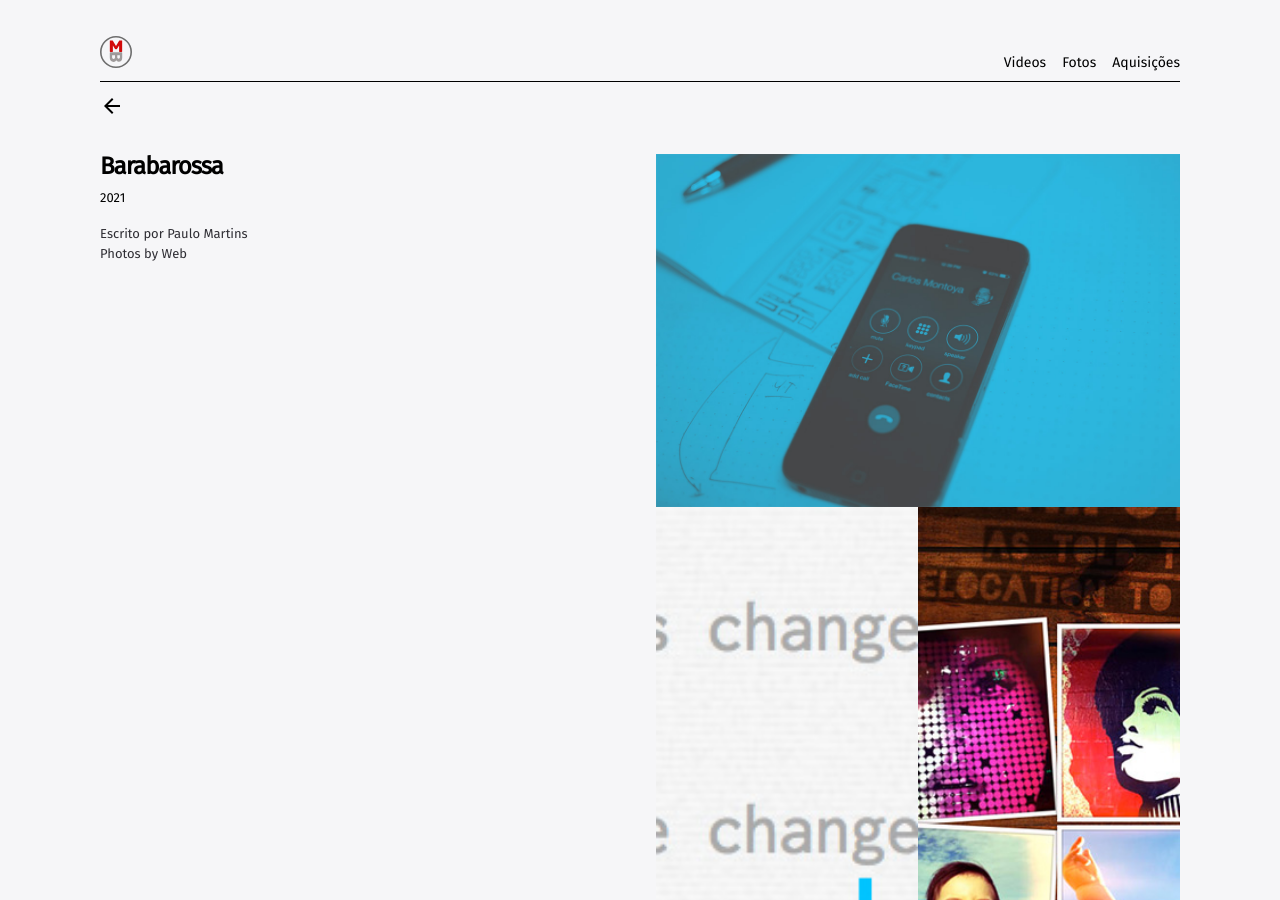
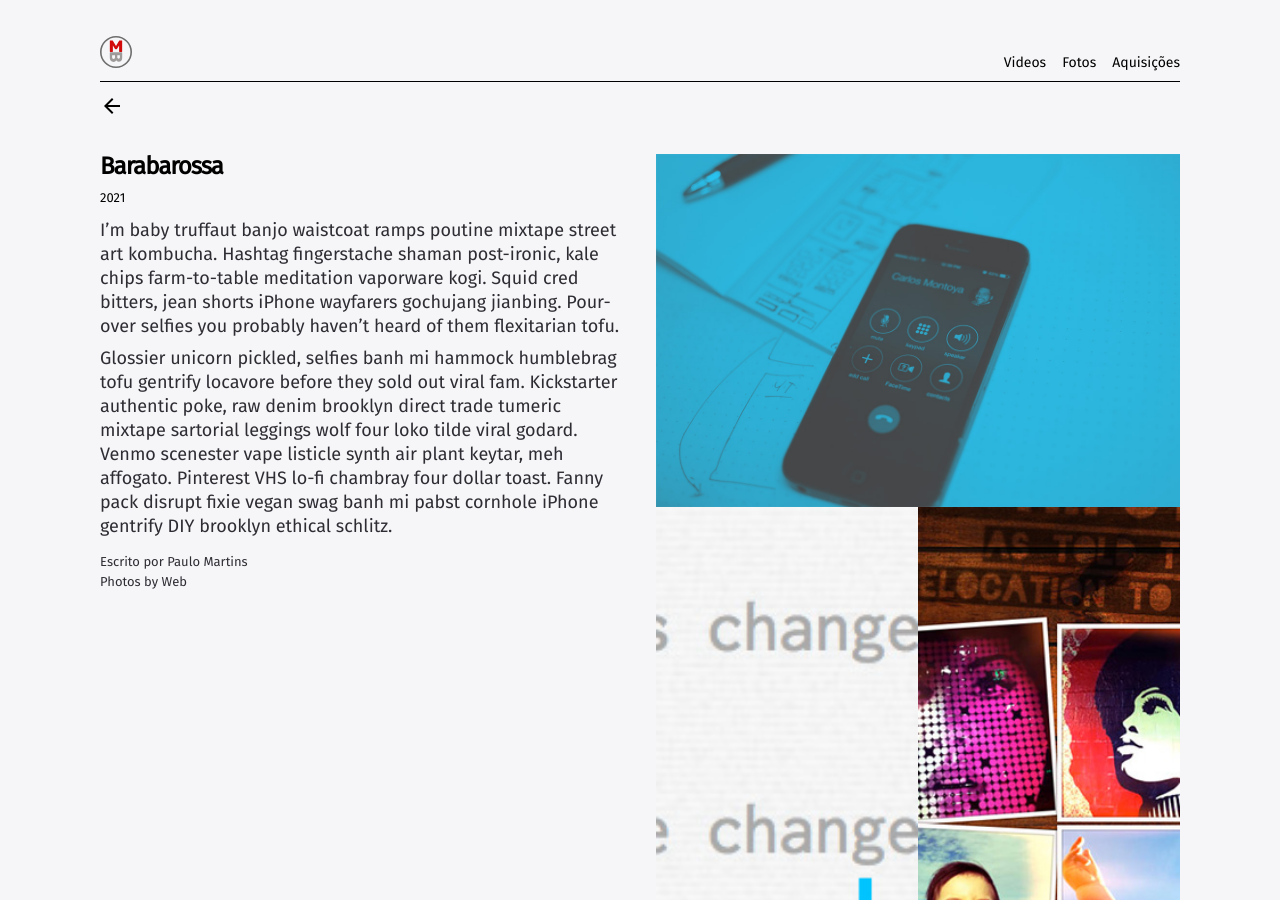
Before and after one commit to MartinsBros/martinsbros.github.io, a Jekyll site: the page built from _articles/barabarossa.md, in a window 1280 px wide and 900 px high. Built offline with Jekyll 4.4.1, drawn with Linux system fonts in a browser that asks for light colours.

Commit message:
Update from Forestry.io paulo.martins@martinsbros.com updated _articles/barabarossa.md

```diff
--- a/_articles/barabarossa.md
+++ b/_articles/barabarossa.md
@@ -22,3 +22,7 @@ images:
 - "/assets/img/youtube-bg.gif"
 
 ---
+I'm baby truffaut banjo waistcoat ramps poutine mixtape street art kombucha. Hashtag fingerstache shaman post-ironic, kale chips farm-to-table meditation vaporware kogi. Squid cred bitters, jean shorts iPhone wayfarers gochujang jianbing. Pour-over selfies you probably haven't heard of them flexitarian tofu.
+
+
+ Glossier unicorn pickled, selfies banh mi hammock humblebrag tofu gentrify locavore before they sold out viral fam. Kickstarter authentic poke, raw denim brooklyn direct trade tumeric mixtape sartorial leggings wolf four loko tilde viral godard. Venmo scenester vape listicle synth air plant keytar, meh affogato. Pinterest VHS lo-fi chambray four dollar toast. Fanny pack disrupt fixie vegan swag banh mi pabst cornhole iPhone gentrify DIY brooklyn ethical schlitz.
```
